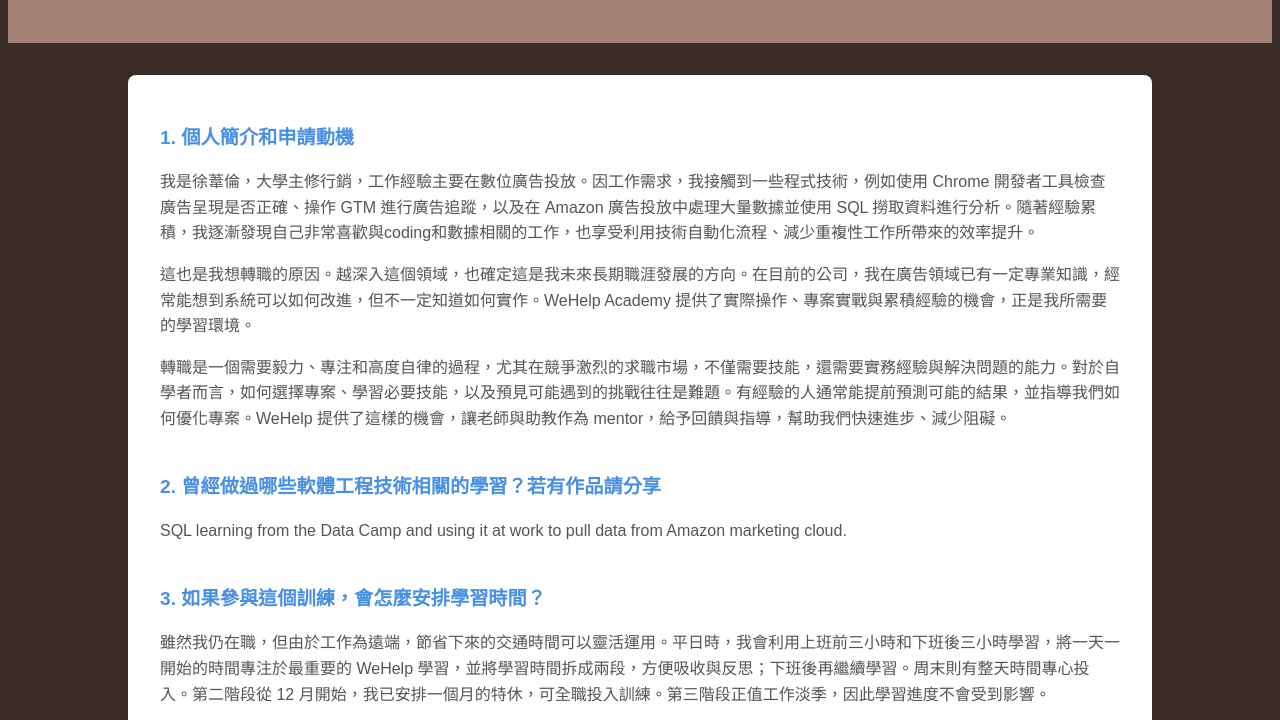
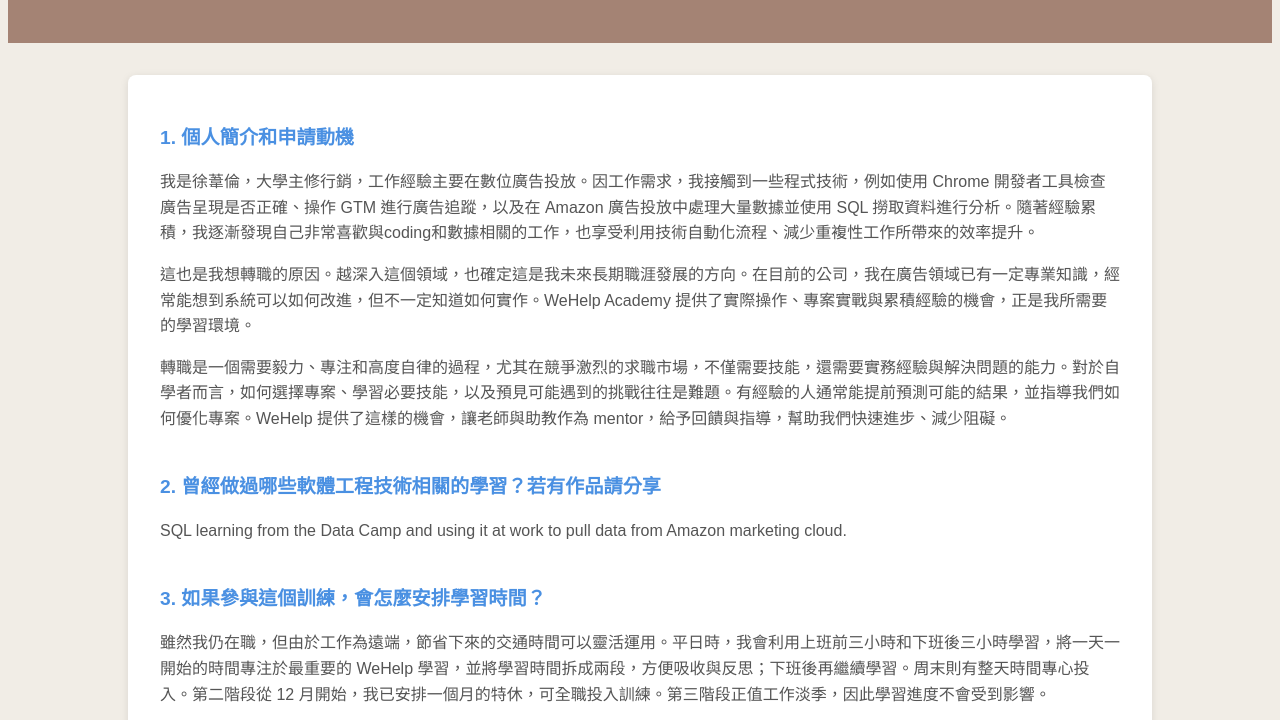
Before and after one commit to ellianahsu/WeHelp, a plain HTML site: page index.html in a window 1280 px wide. Shown: the part 114-834 px from the top of the page. Drawn offline with Linux system fonts and the light colour scheme.

Commit message:
Update style.css

```diff
--- a/style.css
+++ b/style.css
@@ -11,7 +11,7 @@ html {
 body {
     font-family: "Noto Sans TC", sans-serif;
     color: #333;
-    background-color: #3A2D28;
+    background-color: #F1EDE6;  /* body background color */
     line-height: 1.6;
 }
 
```
